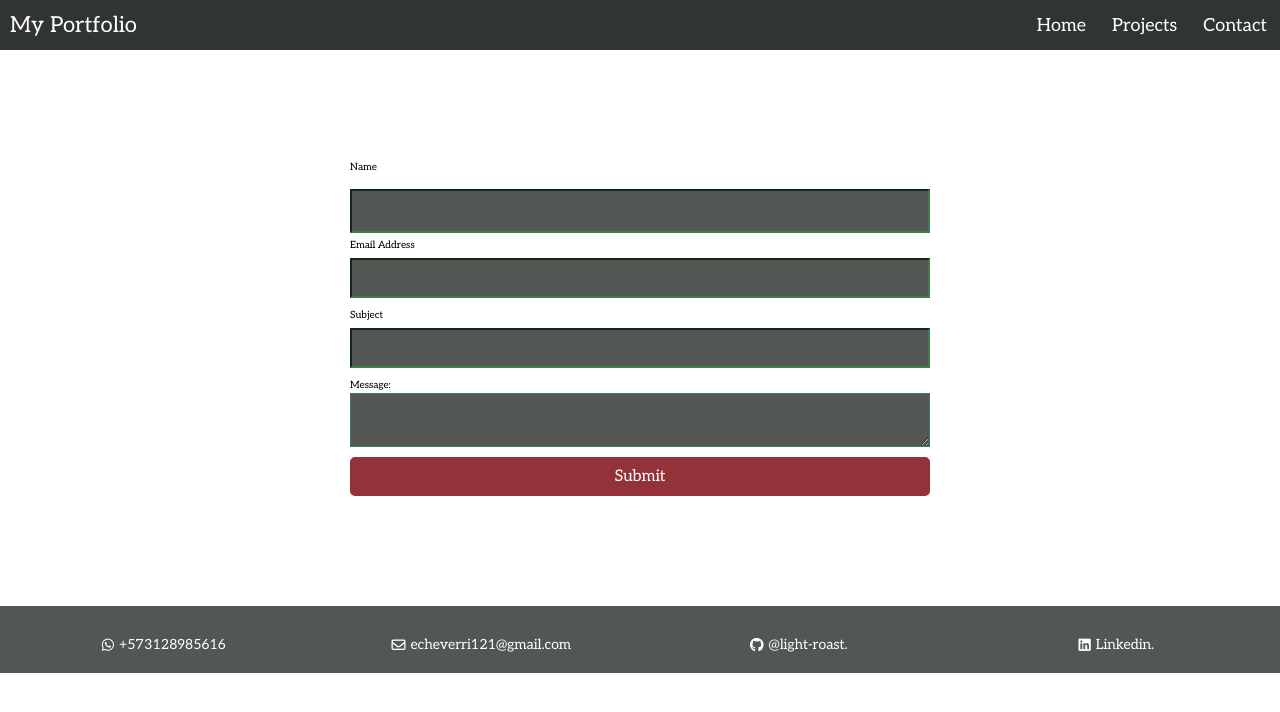
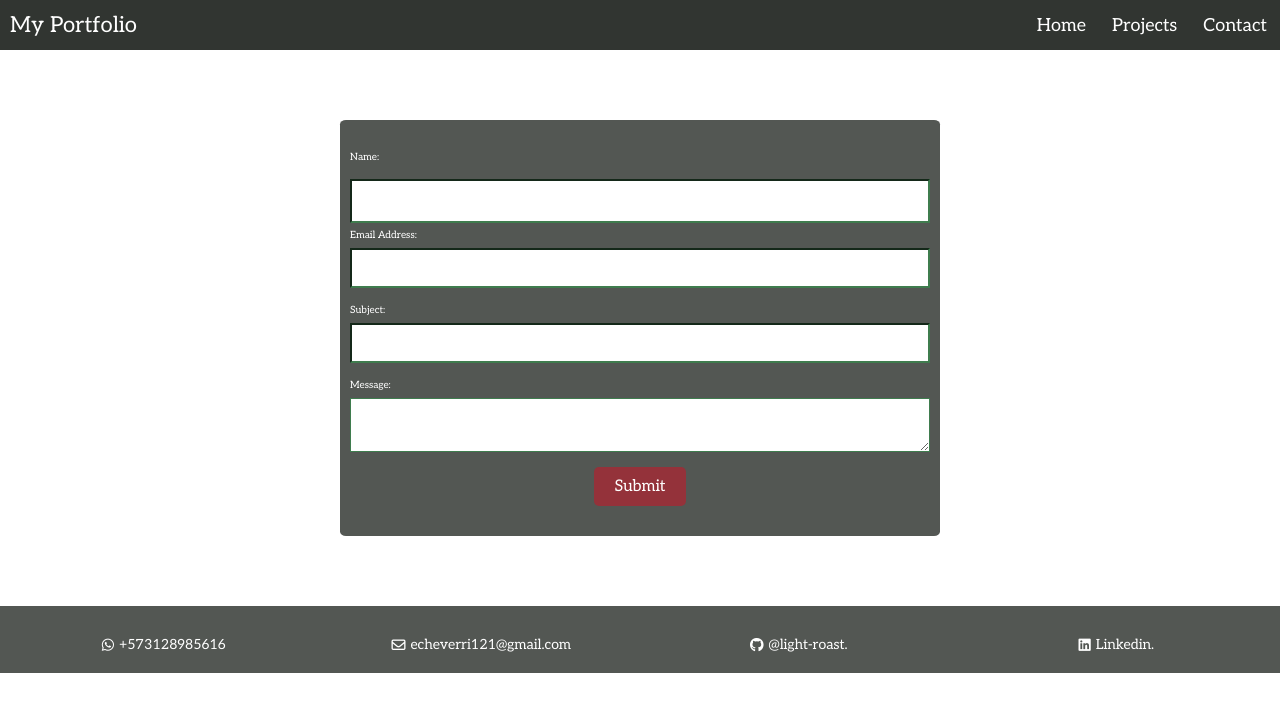
Before and after one commit to light-roast/portfolio-react, a React (Vite) app: page /contact in a window 1280 px wide. Shown: the top 712 px of the page. Built offline with nearby package versions, Linux system fonts and the light colour scheme.

Commit message:
Correct styling on contact form

```diff
--- a/src/components/Contact/Contact.jsx
+++ b/src/components/Contact/Contact.jsx
@@ -9,35 +9,38 @@ function Contact() {
   }
   return (
       <form onSubmit={handleSubmit} className={styles.form}>
-      <label htmlFor='name' className={styles.label}>Name</label>
+       <label htmlFor='name' className={styles.label}>Name:</label>
       <input
         id="name"
         type="text"
-        name="name">
+        name="name"
+        required>
       </input>
       <label htmlFor="email" className={styles.label}>
-        Email Address
+        Email Address:
       </label>
       <input
         id="email"
         type="email"
         name="email"
+        required
       />
       <ValidationError
         prefix="Email"
         field="email"
         errors={state.errors}
       />
-      <label htmlFor="subject" className={styles.label}>Subject</label>
+      <label htmlFor="subject" className={styles.label}>Subject:</label>
       <input
       id="subject"
       type="text"
       name="subject">
       </input>
-      <label>Message:</label>
+      <label className={styles.label}>Message:</label>
       <textarea
         id="message"
         name="message"
+        required
       />
       <ValidationError
         prefix="Message"
--- a/src/components/Contact/Contact.module.css
+++ b/src/components/Contact/Contact.module.css
@@ -1,22 +1,40 @@
 .label {
-    color: black;
+    color: white;
     margin-bottom: .5rem;
 }
 
 
 .form {
+    background-color: var(--mainColorL);
     display: flex;
     flex-direction: column;
-    padding: 4rem 1rem;
+    padding: 3rem 1rem;
     margin: 7rem auto;
     max-width: 600px;
+    border-radius: 1%;
 }
 
 .form input, textarea {
-    margin-bottom: 1rem;
+    margin-bottom: 1.5rem;
     padding: 1rem 1.8rem;
     font-size: 1.3rem;
-    background-color: var(--mainColorL);
-    color: var(--textColor);
+    background-color: var(--textColor);
+    color: var(--mainColor);
     border-color: var(--secondaryColor);
 }
+
+.form textarea {
+    resize: vertical;
+}
+
+.form button{
+    width: fit-content;
+    margin: 0 auto;
+}
+
+.successMessage {
+    margin: 26.5rem auto;
+    font-size: large;
+    text-align: center;
+    max-width: 100%;
+}
```
